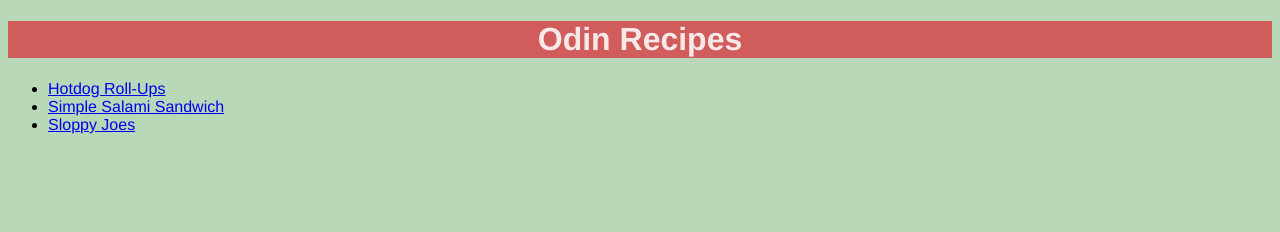
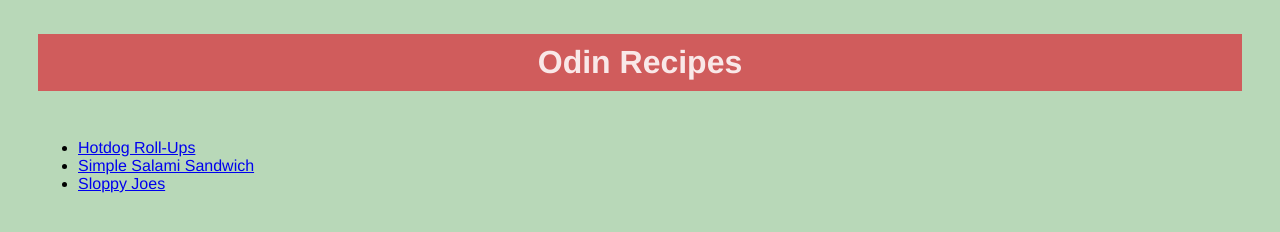
Before and after one commit to GarciaRonald/odin-recipes, a plain HTML site: page index.html in a window 1280 px wide. Drawn offline with Linux system fonts and the light colour scheme.

Commit message:
Add basic layout edits from the 'Box Model' lessons

```diff
--- a/index.html
+++ b/index.html
@@ -7,12 +7,16 @@
     <link rel="stylesheet" href="./styles.css">
 </head>
 <body>
-    <h1>Odin Recipes</h1>
-    <ul>
-        <li><a href="./recipes/hotdog-roll-ups.html">Hotdog Roll-Ups</a></li>
-        <li><a href="./recipes/simple-salami-sandwich.html">Simple Salami Sandwich</a></li>
-        <li><a href="./recipes/sloppy-joes.html">Sloppy Joes</a></li>
-    </ul>
+    <div class="title">
+        <h1>Odin Recipes</h1>
+    </div>
 
+    <div class="nav">
+        <ul>
+            <li><a href="./recipes/hotdog-roll-ups.html">Hotdog Roll-Ups</a></li>
+            <li><a href="./recipes/simple-salami-sandwich.html">Simple Salami Sandwich</a></li>
+            <li><a href="./recipes/sloppy-joes.html">Sloppy Joes</a></li>
+        </ul>
+    </div>
 </body>
 </html>
--- a/styles.css
+++ b/styles.css
@@ -1,6 +1,10 @@
 body {
     font-family: Helvetica, Arial, sans-serif;
     background-color: rgb(184, 216, 184);
+}
+
+div {
+    padding: 5px 30px;
 }
 
 img {
@@ -10,6 +14,7 @@ img {
 
 h1, h2, h3 {
     color: rgba(255, 255, 255, 0.861);
+    padding: 10px;
 }
 
 h1 {
```
Also changed, not shown: recipes/hotdog-roll-ups.html (+6 -0 lines), recipes/simple-salami-sandwich.html (+6 -0 lines), recipes/sloppy-joes.html (+6 -0 lines), 1 other file.
